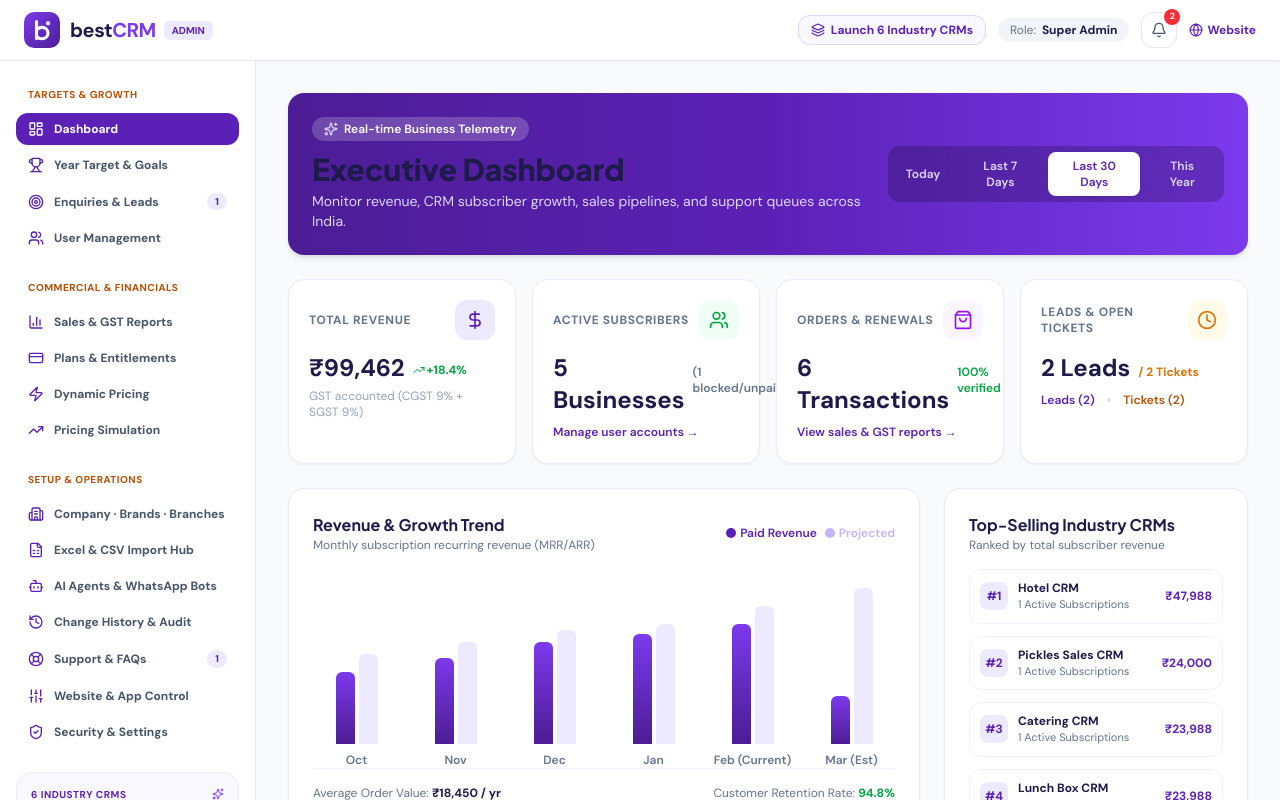
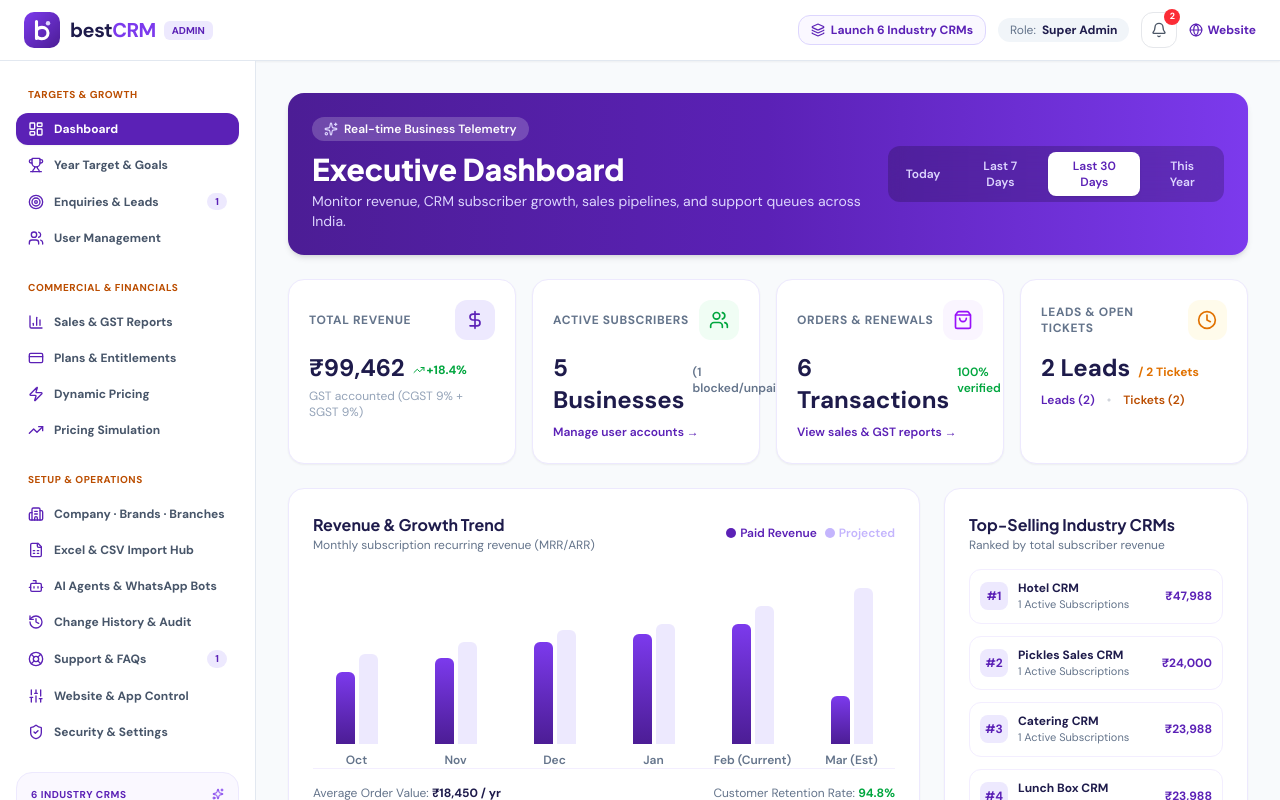
Before and after one commit to sohel6926/Best-CRM, a React (Vite) app: page /admin in a window 1280 px wide. Shown: the top 800 px of the page. Built offline with nearby package versions, Linux system fonts and the light colour scheme.

Commit message:
fix(css): fix header text visibility on dark purple banners by setting color:inherit in base css and explicit text-white on banner headings

```diff
--- a/src/index.css
+++ b/src/index.css
@@ -21,7 +21,7 @@
 
   h1, h2, h3, h4, h5, h6 {
     font-family: var(--font-display);
-    color: #1E1B4B;
+    color: inherit;
   }
 
   :focus-visible {
--- a/src/pages/admin/AdminDashboard.tsx
+++ b/src/pages/admin/AdminDashboard.tsx
@@ -52,7 +52,7 @@ export function AdminDashboard({ onNavigate }: { onNavigate: (tab: string) => vo
             <Sparkles className="h-3.5 w-3.5 text-[#DDD6FE]" />
             Real-time Business Telemetry
           </span>
-          <h1 className="mt-2 text-2xl font-extrabold sm:text-3xl">Executive Dashboard</h1>
+          <h1 className="mt-2 text-2xl font-extrabold sm:text-3xl text-white drop-shadow-xs">Executive Dashboard</h1>
           <p className="mt-1 text-xs sm:text-sm text-[#DDD6FE]">
             Monitor revenue, CRM subscriber growth, sales pipelines, and support queues across India.
           </p>
--- a/src/pages/admin/AdminTargets.tsx
+++ b/src/pages/admin/AdminTargets.tsx
@@ -577,7 +577,7 @@ export function AdminTargets() {
                   Pacing at {activeMonthPercent}%
                 </span>
               </div>
-              <h4 className="text-lg font-black mt-0.5">{activeMonth.month} • {activeMonth.theme}</h4>
+              <h4 className="text-lg font-black mt-0.5 text-white">{activeMonth.month} • {activeMonth.theme}</h4>
               <p className="text-xs text-purple-200">
                 Target: ₹{(activeMonth.targetAmount / 100000).toFixed(2)} Lakhs • Achieved So Far: ₹{(activeMonth.achievedAmount / 100000).toFixed(2)} Lakhs ({activeMonth.platesCount.toLocaleString('en-IN')} Plates)
               </p>
--- a/src/pages/crm/CrmWorkspacePage.tsx
+++ b/src/pages/crm/CrmWorkspacePage.tsx
@@ -109,7 +109,7 @@ export function CrmWorkspacePage() {
                 <span className="text-[10px] font-extrabold uppercase tracking-widest text-[#DDD6FE]">
                   Industry Workflows & Business OS
                 </span>
-                <h1 className="text-xl sm:text-2xl font-extrabold lg:text-3xl">{currentCrm.name}</h1>
+                <h1 className="text-xl sm:text-2xl font-extrabold lg:text-3xl text-white drop-shadow-xs">{currentCrm.name}</h1>
                 <p className="text-xs sm:text-sm text-[#E2E8F0] mt-0.5">{currentCrm.shortDesc}</p>
               </div>
             </div>
```
